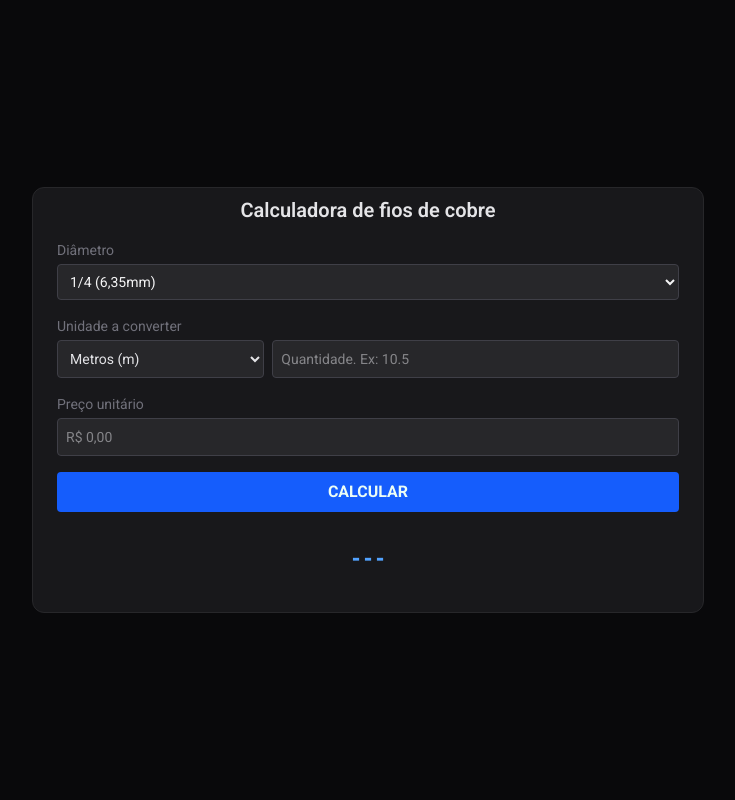
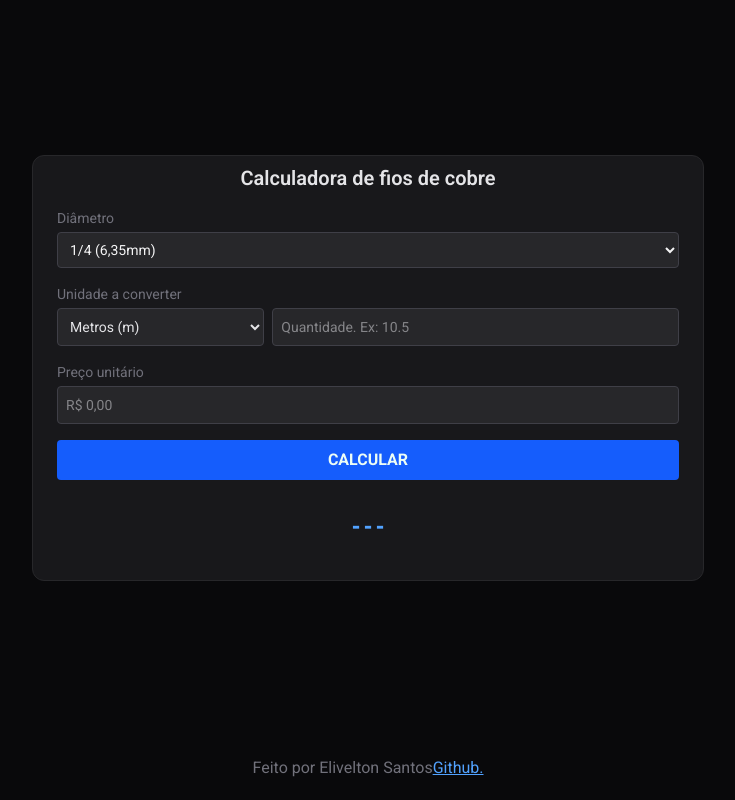
Before and after one commit to samsepi0ldev/copper-wire-calculator, a React (Vite) app: page / in a window 1280 px wide. Shown: the whole page, without its empty margins (272-1007 px from the left). Built offline with nearby package versions, Linux system fonts and the light colour scheme.

Commit message:
chore: add information creator and refatored page main

```diff
--- a/index.html
+++ b/index.html
@@ -8,10 +8,10 @@
     <link rel="preconnect" href="https://fonts.gstatic.com" crossorigin>
     <link href="https://fonts.googleapis.com/css2?family=Roboto:ital,wght@0,100..900;1,100..900&display=swap" rel="stylesheet">
     <link href="/src/global.css" rel="stylesheet" />
-    <title>Copper Wire Calculator</title>
+    <title>Calculadora de fios de Cobre</title>
   </head>
   <body class="bg-zinc-950">
-    <div id="root" class="w-full h-screen grid place-items-center"></div>
+    <div id="root" class="w-full h-screen"></div>
     <script type="module" src="/src/main.tsx"></script>
   </body>
 </html>
--- a/src/app.tsx
+++ b/src/app.tsx
@@ -48,6 +48,8 @@ export function App() {
   }
 
   return (
+    <>
+      <main className='w-full h-[calc(100%_-64px)] grid place-items-center'>
         <div className="max-w-2xl w-full rounded-xl border border-zinc-800 bg-zinc-900 p-2">
           <h1 className="text-zinc-200 font-semibold text-xl text-center">
             Calculadora de fios de cobre
@@ -170,5 +172,10 @@ export function App() {
             </span>
           </form>
         </div>
+      </main>
+      <footer className='text-zinc-500 h-16 flex items-center justify-center'>
+        Feito por Elivelton Santos <a className='text-blue-400 underline' href='https://github.com/samsepi0ldev'>Github.</a>
+      </footer>
+    </>
   )
 }
```
Lines whose indentation alone changed are shown as unchanged.
